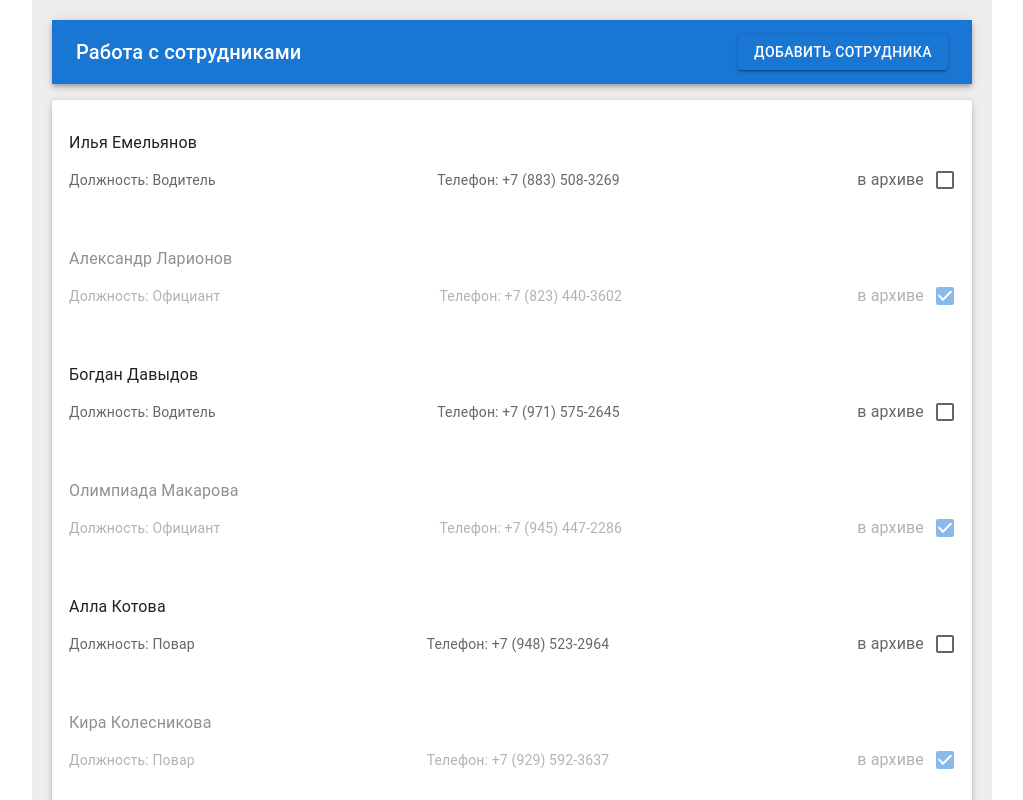
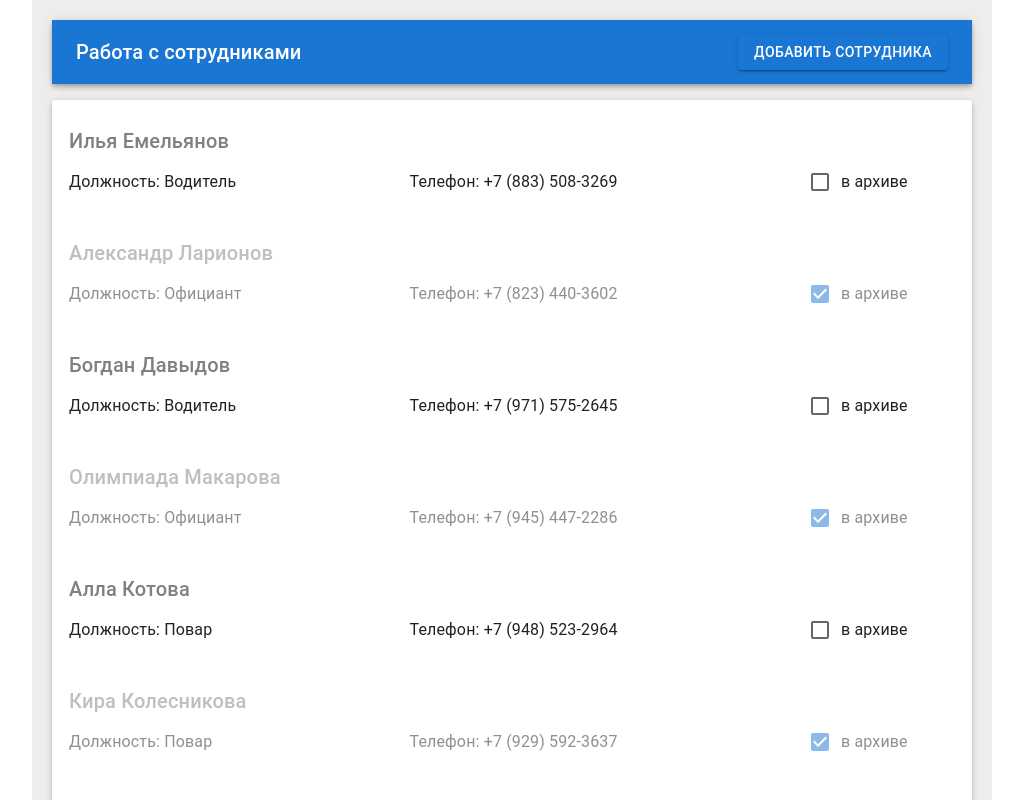
Before and after one commit to Yuriy4VF/Employes, a React (Vite) app: page /employee in a window 1280 px wide. Shown: the top 800 px of the page, without its empty margins (128-1151 px from the left). Built offline with nearby package versions, Linux system fonts and the light colour scheme.

Commit message:
fix: fixed semantics of the employee card

```diff
--- /dev/null
+++ b/src/shared/helpers/roleName.ts
@@ -0,0 +1,12 @@
+import { EmployeeRoles } from "../../mockData/employes";
+
+export const roleNames = {
+  [EmployeeRoles.DRIVER]: "Водитель",
+  [EmployeeRoles.WAITER]: "Официант",
+  [EmployeeRoles.COOK]: "Повар",
+  [EmployeeRoles.NO_ROLE]: "Без роли",
+};
+
+export const getRoleName = (role: EmployeeRoles) => {
+  return roleNames[role] || "Неизвестная роль";
+};
--- a/src/shared/ui/EmployeeCard/EmployeeCard.module.scss
+++ b/src/shared/ui/EmployeeCard/EmployeeCard.module.scss
@@ -2,29 +2,44 @@
   padding: 16px;
   border: 1px solid transparent;
   transition: border-color 0.3s;
+  cursor: pointer;
 
-  &:hover {
-    border-color: #1976d2;
-    background-color: rgba(25, 118, 210, 0.1);
-  }
-}
-
-.archive {
-  opacity: 50%;
+  .card-box {
+    width: 100%;
+    .name {
+      color: gray;
     }
 
     .details {
+      width: 100%;
       margin-top: 4px;
       display: flex;
       flex-direction: row;
       justify-content: space-between;
       align-items: center;
+      .role {
+        width: 220px;
+      }
+      .phone {
+        width: 280px;
+      }
+      .checkbox {
+        width: 140px;
+        pointer-events: none;
+      }
+
       @media (max-width: 600px) {
         flex-direction: column;
         align-items: flex-start;
       }
     }
+  }
 
-.no-pointer {
-  pointer-events: none;
+  &:hover {
+    border-color: #1976d233;
+    background-color: rgba(25, 118, 210, 0.1);
   }
+}
+.archive {
+  opacity: 50%;
+}
--- a/src/shared/ui/EmployeeCard/EmployeeCard.tsx
+++ b/src/shared/ui/EmployeeCard/EmployeeCard.tsx
@@ -1,28 +1,19 @@
 import { FC } from "react";
-import { Employee, EmployeeRoles } from "../../../mockData/employes";
+import { Employee } from "../../../mockData/employes";
 import styles from "./EmployeeCard.module.scss";
 import {
   ListItem,
-  ListItemText,
   FormControlLabel,
   Checkbox,
+  Box,
+  Typography,
 } from "@mui/material";
 
+import { getRoleName } from "../../helpers/roleName";
 interface EmployeeCardProps {
   employee: Employee;
-  onSelectEmployee: (id: Employee) => void;
+  onSelectEmployee: (employee: Employee) => void;
 }
-
-const roleNames = {
-  [EmployeeRoles.DRIVER]: "Водитель",
-  [EmployeeRoles.WAITER]: "Официант",
-  [EmployeeRoles.COOK]: "Повар",
-  [EmployeeRoles.NO_ROLE]: "Без роли",
-};
-
-const getRoleName = (role: EmployeeRoles) => {
-  return roleNames[role] || "Неизвестная роль";
-};
 
 export const EmployeeCard: FC<EmployeeCardProps> = ({
   employee,
@@ -35,21 +26,24 @@ export const EmployeeCard: FC<EmployeeCardProps> = ({
 
   return (
     <ListItem className={className} onClick={() => onSelectEmployee(employee)}>
-      <ListItemText
-        primary={name}
-        secondary={
-          <div className={styles.details}>
-            <div>Должность: {getRoleName(role)}</div>
-            <div>Телефон: {phone}</div>
-            <FormControlLabel
-              className={styles["no-pointer"]}
-              control={<Checkbox checked={isArchive} />}
-              label={"в архиве"}
-              labelPlacement="start"
-            />
-          </div>
-        }
-      />
+      <Box className={styles["card-box"]}>
+        <Typography variant="h6" className={styles.name}>
+          {name}{" "}
+        </Typography>
+        <Box display="flex" alignItems="center" className={styles.details}>
+          <Typography className={styles.role}>
+            Должность: {getRoleName(role)}
+          </Typography>
+          <Typography className={styles.phone}>Телефон: {phone}</Typography>
+
+          <FormControlLabel
+            className={styles.checkbox}
+            control={<Checkbox checked={isArchive} />}
+            label={"в архиве"}
+            labelPlacement="end"
+          />
+        </Box>
+      </Box>
     </ListItem>
   );
 };
```
Lines whose indentation alone changed are shown as unchanged.
